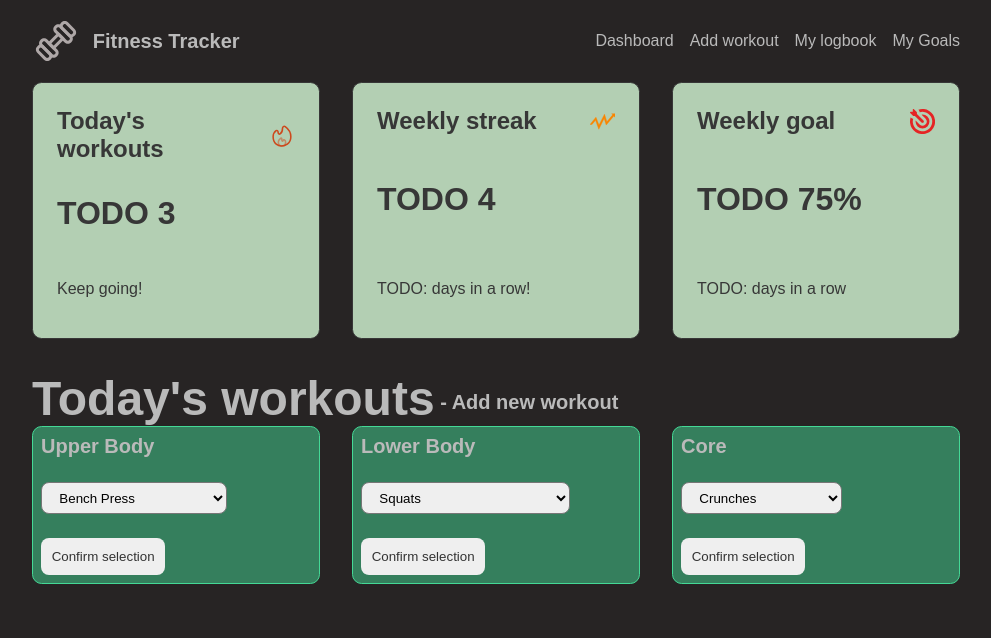
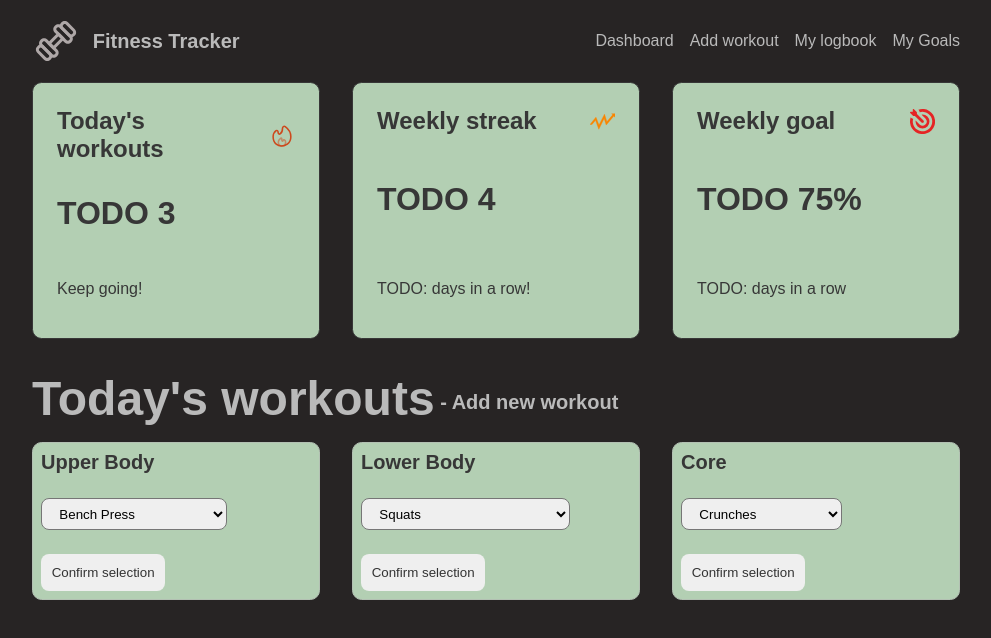
Before and after one commit to BabyYoda-bee-boop/fitness-tracker, a React (Vite) app: page / in a window 1280 px wide. Shown: the top 638 px of the page, without its empty margins (144-1135 px from the left). Built offline with nearby package versions, Linux system fonts and the light colour scheme.

Commit message:
style and add logic to Todays workouts section

```diff
--- a/src/App.jsx
+++ b/src/App.jsx
@@ -12,6 +12,11 @@ import WorkoutCards from "./Components/AddWorkoutCard/WorkoutCards";
 import SelectExercise from "./Components/SelectExercise/SelectExercise";
 
 function App() {
+  const [selectedExercise, setSelectedExercise] = useState({});
+  const handleSelectedExercise = (muscleGroup, exercise) => {
+    setSelectedExercise({ [muscleGroup]: exercise });
+  };
+
   return (
     <div className="container--default">
       <Header />
@@ -52,6 +57,7 @@ function App() {
                 "Bent-Over Barbell Row",
                 "Dips",
               ]}
+              handleSelect={handleSelectedExercise}
             />
             <SelectExercise
               muscleGroup="Lower Body"
@@ -63,6 +69,7 @@ function App() {
                 "Good Mornings",
                 "Calf Rises",
               ]}
+              handleSelect={handleSelectedExercise}
             />
             <SelectExercise
               muscleGroup="Core"
@@ -74,6 +81,7 @@ function App() {
                 "Mountain Climbers",
                 "V-Ups",
               ]}
+              handleSelect={handleSelectedExercise}
             />
           </WorkoutCards>
         </Section>
--- a/src/Components/AddWorkoutCard/WorkoutCards.module.scss
+++ b/src/Components/AddWorkoutCard/WorkoutCards.module.scss
@@ -2,4 +2,5 @@
   display: grid;
   grid-template-columns: repeat(auto-fit, minmax(200px, 1fr));
   gap: 2rem;
+  margin-block: 1rem;
 }
--- a/src/Components/Heading/Heading.module.scss
+++ b/src/Components/Heading/Heading.module.scss
@@ -4,6 +4,10 @@
   font-weight: v.$fw-semiBold;
   font-size: v.$fs-800;
   color: v.$clr-text;
+
+  &--h3 {
+    color: v.$clr-outline;
+  }
 
   span {
     font-size: v.$fs-600;
--- a/src/Components/SelectExercise/SelectExercise.jsx
+++ b/src/Components/SelectExercise/SelectExercise.jsx
@@ -3,10 +3,17 @@ import styles from "./SelectExercise.module.scss";
 import Button from "../Button/Button";
 import Heading from "../Heading/Heading";
 
-const SelectExercise = ({ muscleGroup = "", options = [] }) => {
-  const [selectedValue, setSelectedValue] = useState("");
+const SelectExercise = ({ handleSelect, muscleGroup = "", options = [] }) => {
+  const [localSelection, setLocalSelection] = useState("");
+
   const handleChange = (e) => {
-    setSelectedValue(e.target.value);
+    setLocalSelection(e.target.value);
+  };
+
+  const handleConfirm = () => {
+    if (typeof handleSelect === "function" && localSelection) {
+      handleSelect(muscleGroup, localSelection);
+    }
   };
 
   return (
@@ -36,6 +43,7 @@ const SelectExercise = ({ muscleGroup = "", options = [] }) => {
         variant={styles.selectExercise}
         type="button"
         text="Confirm selection"
+        onClick={handleConfirm}
       />
     </div>
   );
--- a/src/Components/SelectExercise/SelectExercise.module.scss
+++ b/src/Components/SelectExercise/SelectExercise.module.scss
@@ -5,9 +5,9 @@
   flex-direction: column;
   align-items: flex-start;
   gap: 0.5rem;
-  border: 1px v.$clr-accent-border solid;
+  border: 1px v.$clr-bg-card-outline solid;
   border-radius: v.$radius-regular;
-  background-color: v.$clr-accent;
+  background-color: v.$clr-bg-card;
 
   > * {
     margin: 0.5rem;
--- a/src/style/_variables.scss
+++ b/src/style/_variables.scss
@@ -8,6 +8,7 @@ $clr-accent-border: rgb(68 217 150);
 $clr-accent: color.change($clr-accent-border, $alpha: 0.5);
 $clr-outline: #373737;
 $clr-bg-card: #b3cfb3;
+$clr-bg-card-outline: color.adjust($clr-bg-card, $blackness: 6%);
 $clr-link-outline: color.scale($clr-text, $lightness: -10%);
 $clr-uncheck-text: color.change($clr-text, $alpha: 0.5);
 $clr-add: #626ed9;
```
